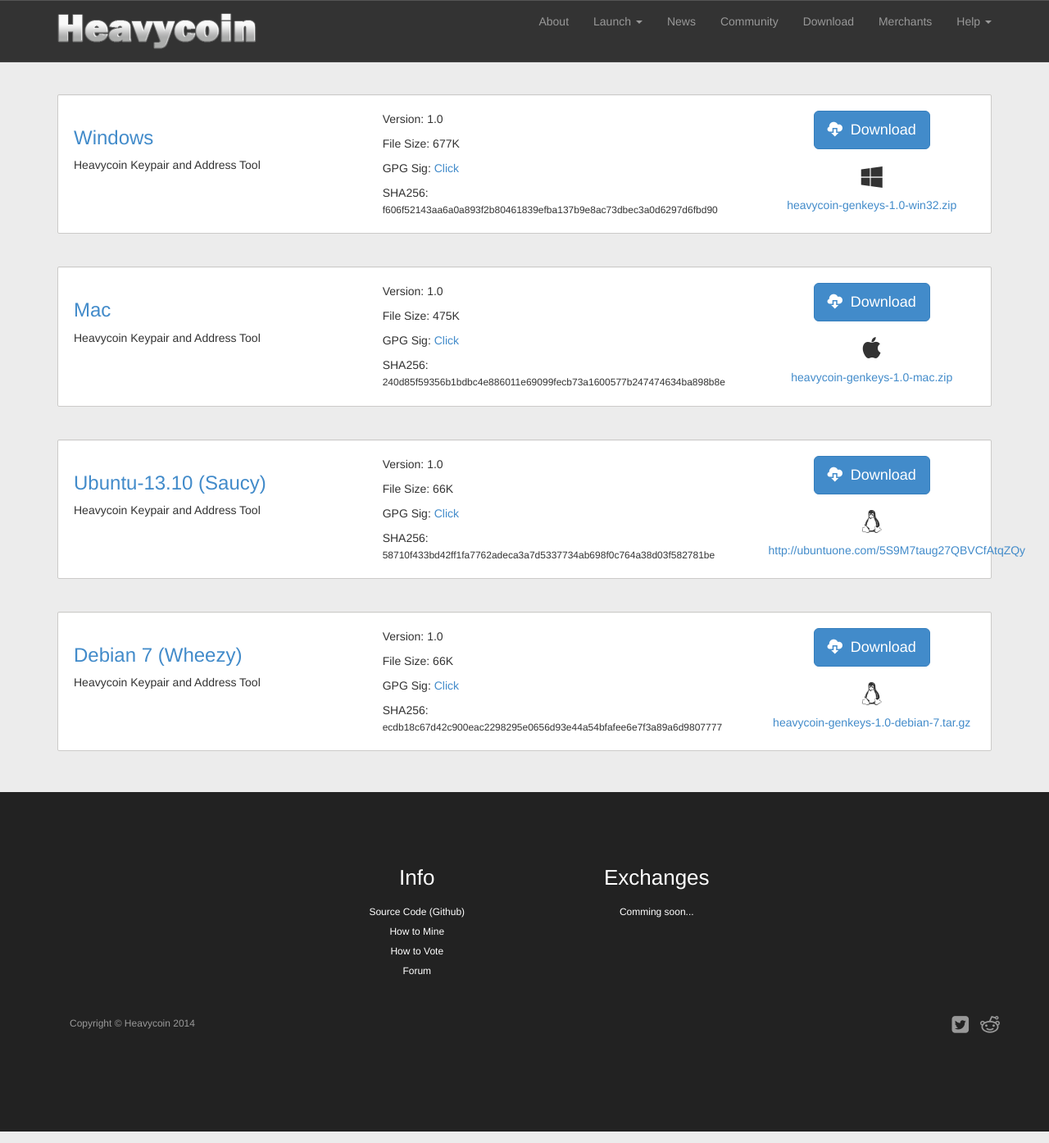
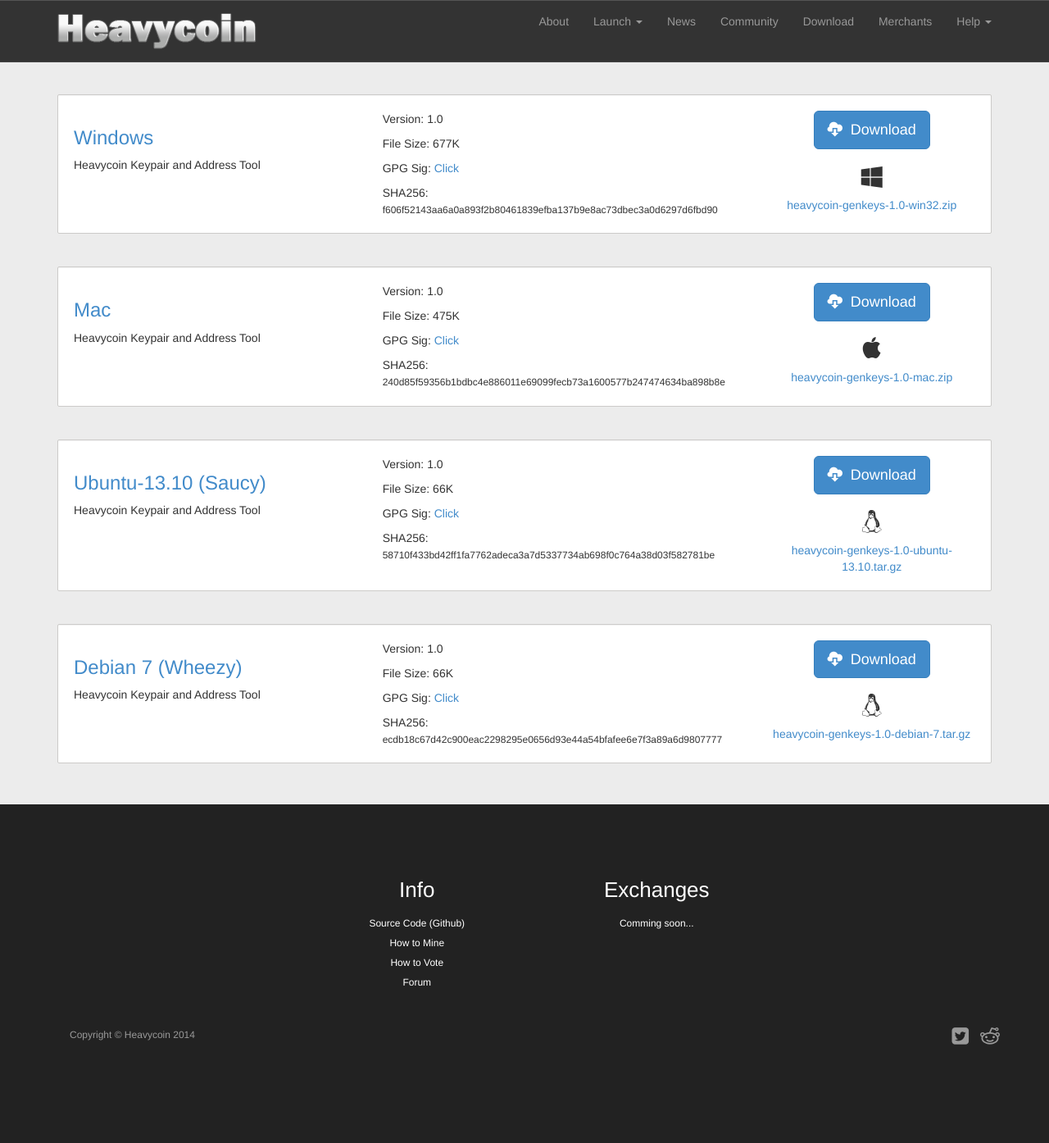
Before and after one commit to heavycoin/heavycoin.github.io, a Jekyll site: the page built from download.html, in a window 1280 px wide and 1394 px high. Shown: the whole window at 82% size. Built offline with Jekyll 4.4.1, drawn with Linux system fonts in a browser that asks for light colours; Markdown is read by kramdown in place of the engine named in the settings.

Commit message:
Fixed filename

```diff
--- a/_data/downloads-genkeys.yml
+++ b/_data/downloads-genkeys.yml
@@ -22,8 +22,8 @@
 
 - title: Ubuntu-13.10 (Saucy)
   desc:  Heavycoin Keypair and Address Tool
-  filename: http://ubuntuone.com/5S9M7taug27QBVCfAtqZQy
-  downloaduri: wallet
+  filename: heavycoin-genkeys-1.0-ubuntu-13.10.tar.gz
+  downloaduri: http://ubuntuone.com/5S9M7taug27QBVCfAtqZQy
   modified: 2014-02-17
   size: 66K
   version: 1.0
```
